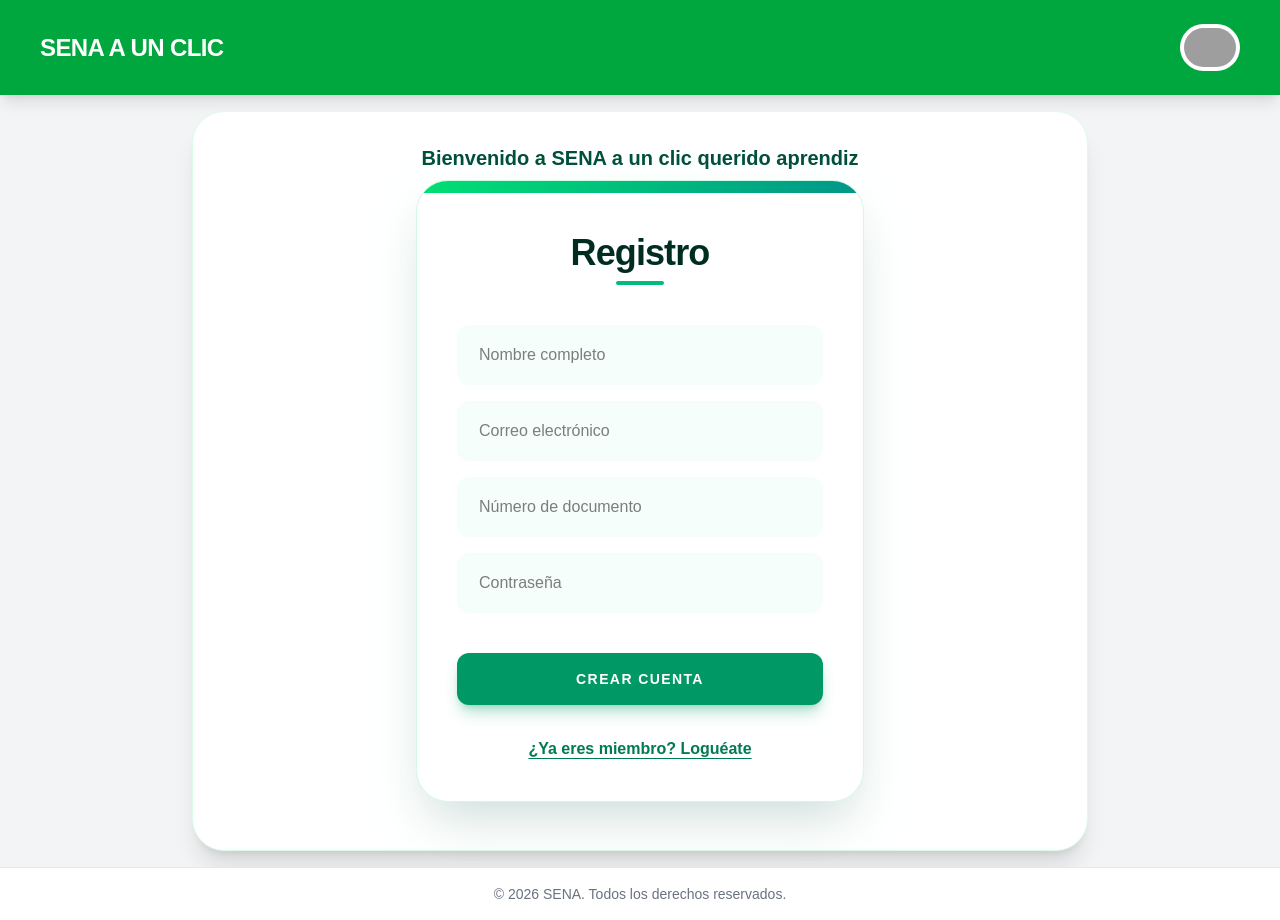
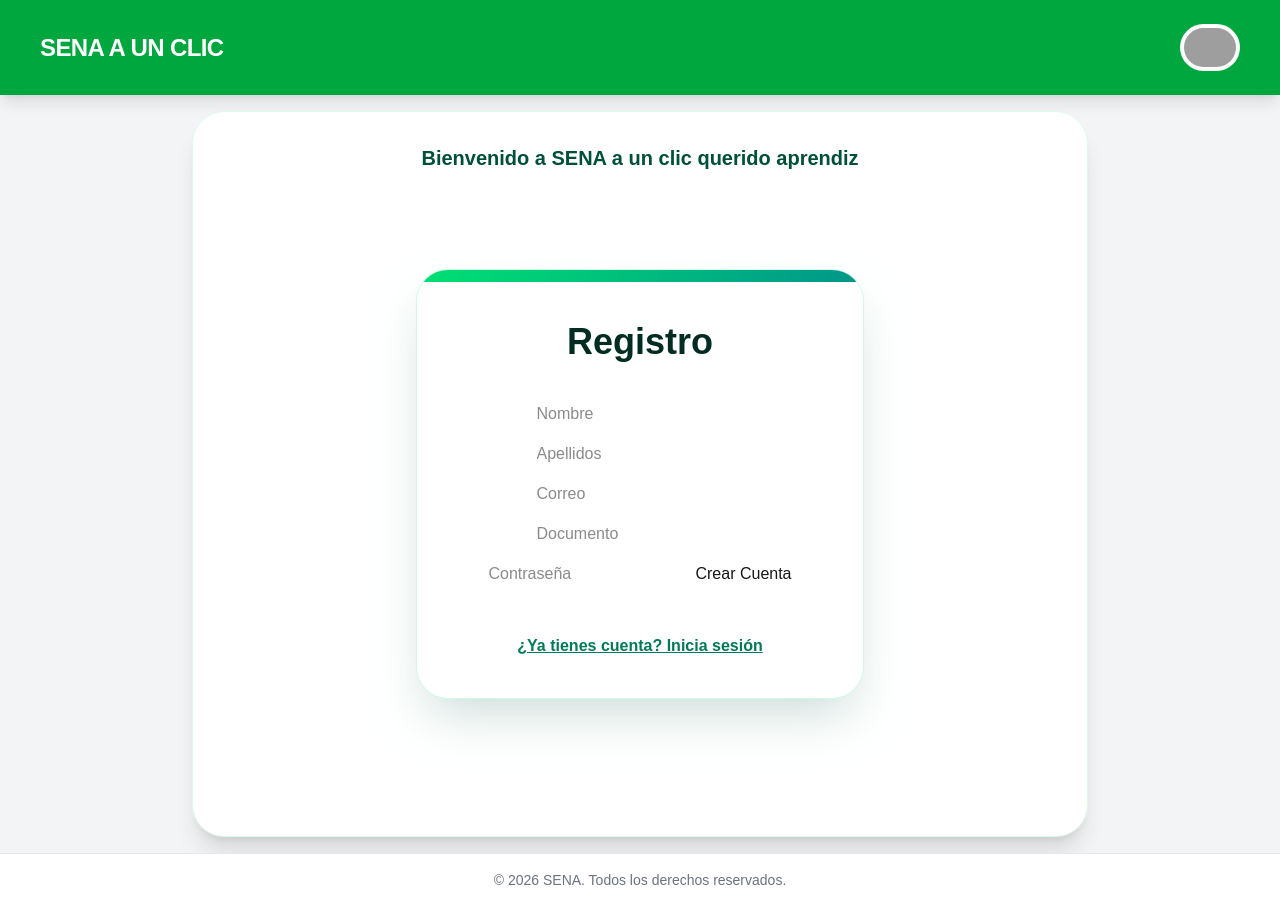
Before and after one commit to jhonlenis/proyect-grad-v1, a Next.js app: page / in a window 1280 px wide. Both pictures are taken after a click on the button "¿No tienes cuenta? Regístrate". Built offline with nearby package versions, Linux system fonts and the light colour scheme; grey boxes are pictures that could not be loaded.

Commit message:
creacion inicial sebre el backend por andres

```diff
--- /dev/null
+++ b/app/api/registro/route.js
@@ -0,0 +1,14 @@
+import db from "@/lib/db";
+import bcrypt from "bcrypt";
+
+export async function POST(request) {
+    try {
+        const { nombres, apellidos, email, documento, password } = await request.json();
+        const hashedPassword = await bcrypt.hash(password, 10);
+        const [result] = await db.query("INSERT INTO usuarios (nombres, apellidos, correo, documento, password) VALUES (?, ?, ?, ?, ?)", [nombres, apellidos, email, documento, hashedPassword]);
+        return new Response(JSON.stringify({ id: result.insertId, nombres, apellidos, email, documento }), { status: 201 });
+    } catch (error) {
+        console.error("Error creating user:", error);
+        return new Response(JSON.stringify({ error: "Failed to create user" }), { status: 500 });
+    }
+}
--- /dev/null
+++ b/app/api/users/route.js
@@ -0,0 +1,11 @@
+import db from "@/lib/db";
+
+export async function GET() {
+    try {
+        const [rows] = await db.query("SELECT * FROM usuarios");
+        return new Response(JSON.stringify(rows), { status: 200 });
+    } catch (error) {
+        console.error("Error fetching users:", error);
+        return new Response(JSON.stringify({ error: "Failed to fetch users" }), { status: 500 });
+    }
+}
--- a/app/components/Formulario.tsx
+++ /dev/null
@@ -1,104 +0,0 @@
-"use client";
-
-import React, { useState, ChangeEvent, FormEvent } from "react";
-
-interface FormData {
-  nombre?: string;
-  email: string;
-  password: "";
-}
-
-export default function AuthForm() {
-  const [isLogin, setIsLogin] = useState<boolean>(true);
-  const [formData, setFormData] = useState<FormData>({
-    nombre: "",
-    email: "",
-    password: "",
-  });
-
-  const handleChange = (e: ChangeEvent<HTMLInputElement>): void => {
-    const { name, value } = e.target;
-    setFormData((prev) => ({ ...prev, [name]: value }));
-  };
-
-  const handleSubmit = (e: FormEvent<HTMLFormElement>): void => {
-    e.preventDefault();
-    console.log("Datos enviados:", formData);
-  };
-
-  return (
-    <div className="min-h-[80vh] flex items-center justify-center p-4">
-      <div className="w-full max-w-md bg-white rounded-[2rem] shadow-2xl shadow-emerald-900/20 overflow-hidden border border-emerald-100">
-        {/* Decoración superior */}
-        <div className="h-3 bg-gradient-to-r from-green-400 via-emerald-500 to-teal-600" />
-
-        <div className="p-10">
-          <div className="text-center mb-10">
-            <h2 className="text-4xl font-black text-emerald-950 tracking-tight">
-              {isLogin ? "Login" : "Registro"}
-            </h2>
-            <div className="h-1 w-12 bg-emerald-500 mx-auto mt-2 rounded-full" />
-          </div>
-
-          <form onSubmit={handleSubmit} className="space-y-4">
-            {!isLogin && (
-              <input
-                type="text"
-                name="nombre"
-                placeholder="Nombre completo"
-                className="w-full px-5 py-4 rounded-xl bg-emerald-50/50 border-2 border-transparent focus:border-emerald-500 focus:bg-white outline-none transition-all text-emerald-900 placeholder:text-black/50"
-                onChange={handleChange}
-                required
-              />
-            )}
-
-            <input
-              type="email"
-              name="email"
-              placeholder="Correo electrónico"
-              className="w-full px-5 py-4 rounded-xl bg-emerald-50/50 border-2 border-transparent focus:border-emerald-500 focus:bg-white outline-none transition-all text-emerald-900 placeholder:text-black/50"
-              onChange={handleChange}
-              required
-            />
-
-            <input
-              type="text"
-              name="Documento"
-              placeholder="Número de documento"
-              className="w-full px-5 py-4 rounded-xl bg-emerald-50/50 border-2 border-transparent focus:border-emerald-500 focus:bg-white outline-none transition-all text-emerald-900 placeholder:text-black/50"
-              onChange={handleChange}
-              required
-            />
-
-            <input
-              type="password"
-              name="password"
-              placeholder="Contraseña"
-              className="w-full px-5 py-4 rounded-xl bg-emerald-50/50 border-2 border-transparent focus:border-emerald-500 focus:bg-white outline-none transition-all text-emerald-900 placeholder:text-black/50"
-              onChange={handleChange}
-              required
-            />
-
-            <button
-              type="submit"
-              className="w-full py-4 bg-emerald-600 hover:bg-emerald-700 text-white font-bold rounded-xl shadow-lg shadow-emerald-600/30 active:scale-95 transition-all mt-6 uppercase tracking-widest text-sm"
-            >
-              {isLogin ? "Iniciar Sesión" : "Crear Cuenta"}
-            </button>
-          </form>
-
-          <div className="mt-8 text-center">
-            <button
-              onClick={() => setIsLogin(!isLogin)}
-              className="text-emerald-700 font-semibold hover:text-emerald-500 transition-colors underline underline-offset-4"
-            >
-              {isLogin
-                ? "¿No tienes cuenta? Regístrate"
-                : "¿Ya eres miembro? Loguéate"}
-            </button>
-          </div>
-        </div>
-      </div>
-    </div>
-  );
-}
--- /dev/null
+++ b/app/components/auth/AuthForm.tsx
@@ -0,0 +1,40 @@
+'use client';
+import { useState } from "react";
+import LoginForm from "./LoginForm";
+import RegisterForm from "./RegistroForm";
+
+export default function AuthForm() {
+  const [isLogin, setIsLogin] = useState(true);
+
+  return (
+    <div className="min-h-[80vh] flex items-center justify-center p-4">
+      <div className="w-full max-w-md bg-white rounded-[2rem] shadow-2xl shadow-emerald-900/20 overflow-hidden border border-emerald-100">
+
+        <div className="h-3 bg-gradient-to-r from-green-400 via-emerald-500 to-teal-600" />
+
+        <div className="p-10">
+
+          <div className="text-center mb-10">
+            <h2 className="text-4xl font-black text-emerald-950">
+              {isLogin ? "Login" : "Registro"}
+            </h2>
+          </div>
+
+          {isLogin ? <LoginForm /> : <RegisterForm />}
+
+          <div className="mt-8 text-center">
+            <button
+              onClick={() => setIsLogin(!isLogin)}
+              className="text-emerald-700 font-semibold hover:text-emerald-500 underline"
+            >
+              {isLogin
+                ? "¿No tienes cuenta? Regístrate"
+                : "¿Ya tienes cuenta? Inicia sesión"}
+            </button>
+          </div>
+
+        </div>
+      </div>
+    </div>
+  );
+}
--- /dev/null
+++ b/app/components/auth/LoginForm.tsx
@@ -0,0 +1,64 @@
+import { useState, ChangeEvent, FormEvent } from "react";
+
+interface LoginData {
+  email: string;
+  password: string;
+}
+
+export default function LoginForm() {
+  const [formData, setFormData] = useState<LoginData>({
+    email: "",
+    password: "",
+  });
+
+  const handleChange = (e: ChangeEvent<HTMLInputElement>) => {
+    const { name, value } = e.target;
+
+    setFormData((prev) => ({
+      ...prev,
+      [name]: value,
+    }));
+  };
+
+  const handleSubmit = async (e: FormEvent<HTMLFormElement>) => {
+    e.preventDefault();
+
+    const res = await fetch("/api/login", {
+      method: "POST",
+      headers: {
+        "Content-Type": "application/json",
+      },
+      body: JSON.stringify(formData),
+    });
+
+    const data = await res.json();
+
+    console.log(data);
+  };
+
+  return (
+    <form onSubmit={handleSubmit} className="space-y-4">
+
+      <input
+        type="email"
+        name="email"
+        placeholder="Correo electrónico"
+        onChange={handleChange}
+        required
+      />
+
+      <input
+        type="password"
+        name="password"
+        placeholder="Contraseña"
+        onChange={handleChange}
+        required
+      />
+
+      <button type="submit">
+        Iniciar Sesión
+      </button>
+
+    </form>
+  );
+}
--- /dev/null
+++ b/app/components/auth/RegistroForm.tsx
@@ -0,0 +1,94 @@
+import { useState, ChangeEvent, FormEvent } from "react";
+
+interface RegisterData {
+  nombres: string;
+  apellidos: string;
+  email: string;
+  documento: string;
+  password: string;
+}
+
+export default function RegisterForm() {
+  const [formData, setFormData] = useState<RegisterData>({
+    nombres: "",
+    apellidos: "",
+    email: "",
+    documento: "",
+    password: "",
+  });
+
+  const handleChange = (e: ChangeEvent<HTMLInputElement>) => {
+    const { name, value } = e.target;
+
+    setFormData((prev) => ({
+      ...prev,
+      [name]: value,
+    }));
+  };
+
+  const handleSubmit = async (e: FormEvent<HTMLFormElement>) => {
+    e.preventDefault();
+
+    const res = await fetch("/api/registro", {
+      method: "POST",
+      headers: {
+        "Content-Type": "application/json",
+      },
+      body: JSON.stringify(formData),
+    });
+
+    const data = await res.json();
+
+    console.log(data);
+  };
+
+  return (
+    <form onSubmit={handleSubmit} className="space-y-4">
+
+      <input
+        type="text"
+        name="nombres"
+        placeholder="Nombre"
+        onChange={handleChange}
+        required
+      />
+
+      <input
+        type="text"
+        name="apellidos"
+        placeholder="Apellidos"
+        onChange={handleChange}
+        required
+      />
+
+      <input
+        type="email"
+        name="email"
+        placeholder="Correo"
+        onChange={handleChange}
+        required
+      />
+
+      <input
+        type="text"
+        name="documento"
+        placeholder="Documento"
+        onChange={handleChange}
+        required
+      />
+
+      <input
+        type="password"
+        name="password"
+        placeholder="Contraseña"
+        onChange={handleChange}
+        required
+      />
+
+      <button type="submit">
+        Crear Cuenta
+      </button>
+
+    </form>
+  );
+}
--- a/app/page.tsx
+++ b/app/page.tsx
@@ -1,5 +1,5 @@
 import Image from "next/image";
-import Formulario from "./components/Formulario";
+import AuthForm from "./components/auth/AuthForm";
 
 export default function Home() {
   return (
@@ -26,7 +26,8 @@
           </h1>
           {/* El formulario ahora estará más cerca del título */}
           <div className="-mt-4">
-            <Formulario />
+
+            <AuthForm />
           </div>
         </div>
       </main>
--- /dev/null
+++ b/lib/db.js
@@ -0,0 +1,11 @@
+import mysql from 'mysql2/promise';
+
+const db = mysql.createPool({
+    host: process.env.DB_HOST,
+    user: process.env.DB_USER,
+    password: process.env.DB_PASSWORD,
+    database: process.env.DB_NAME,
+    port: process.env.DB_PORT,
+});
+
+export default db;
--- a/package.json
+++ b/package.json
@@ -9,6 +9,8 @@
     "lint": "eslint"
   },
   "dependencies": {
+    "bcrypt": "^6.0.0",
+    "mysql2": "^3.19.0",
     "next": "16.1.6",
     "react": "19.2.3",
     "react-dom": "19.2.3"
```
Also changed, not shown: 1 other file (tests, documents, lock files or other folders).
